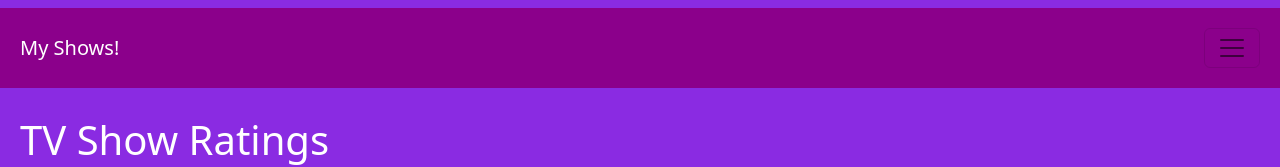
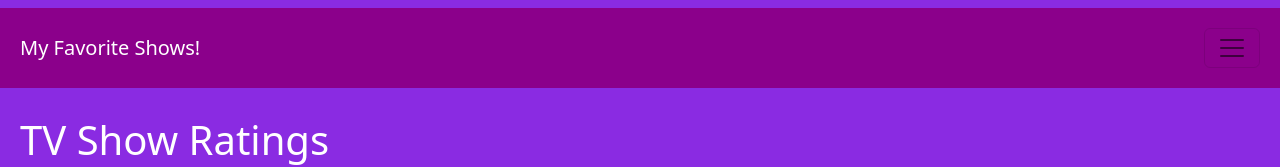
Before and after one commit to CourtneyW23/Test2, a plain HTML site: page index.html in a window 1280 px wide. Shown: the top 167 px of the page. Drawn offline with nearby package versions, Linux system fonts and the light colour scheme.

Commit message:
Second Commit

```diff
--- a/index.html
+++ b/index.html
@@ -12,7 +12,7 @@
 <body>
     <nav class="navbar">
         <div class="container-fluid">
-          <a class="navbar-brand" href="#">My Shows!</a>
+          <a class="navbar-brand" href="#">My Favorite Shows!</a>
           <button class="navbar-toggler" type="button" data-bs-toggle="collapse" data-bs-target="#navbarSupportedContent" aria-controls="navbarSupportedContent" aria-expanded="false" aria-label="Toggle navigation">
             <span class="navbar-toggler-icon"></span>
           </button>
```
